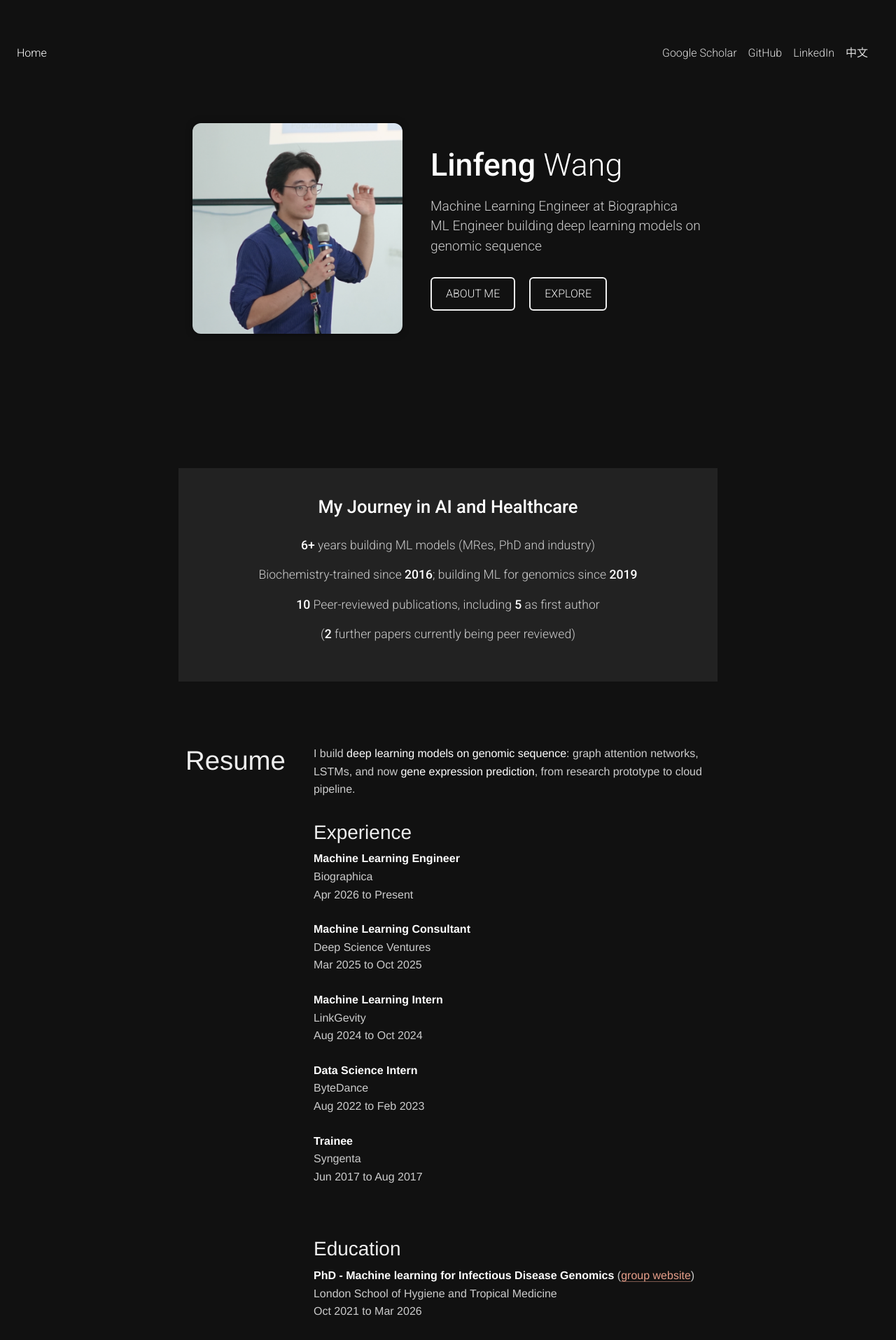
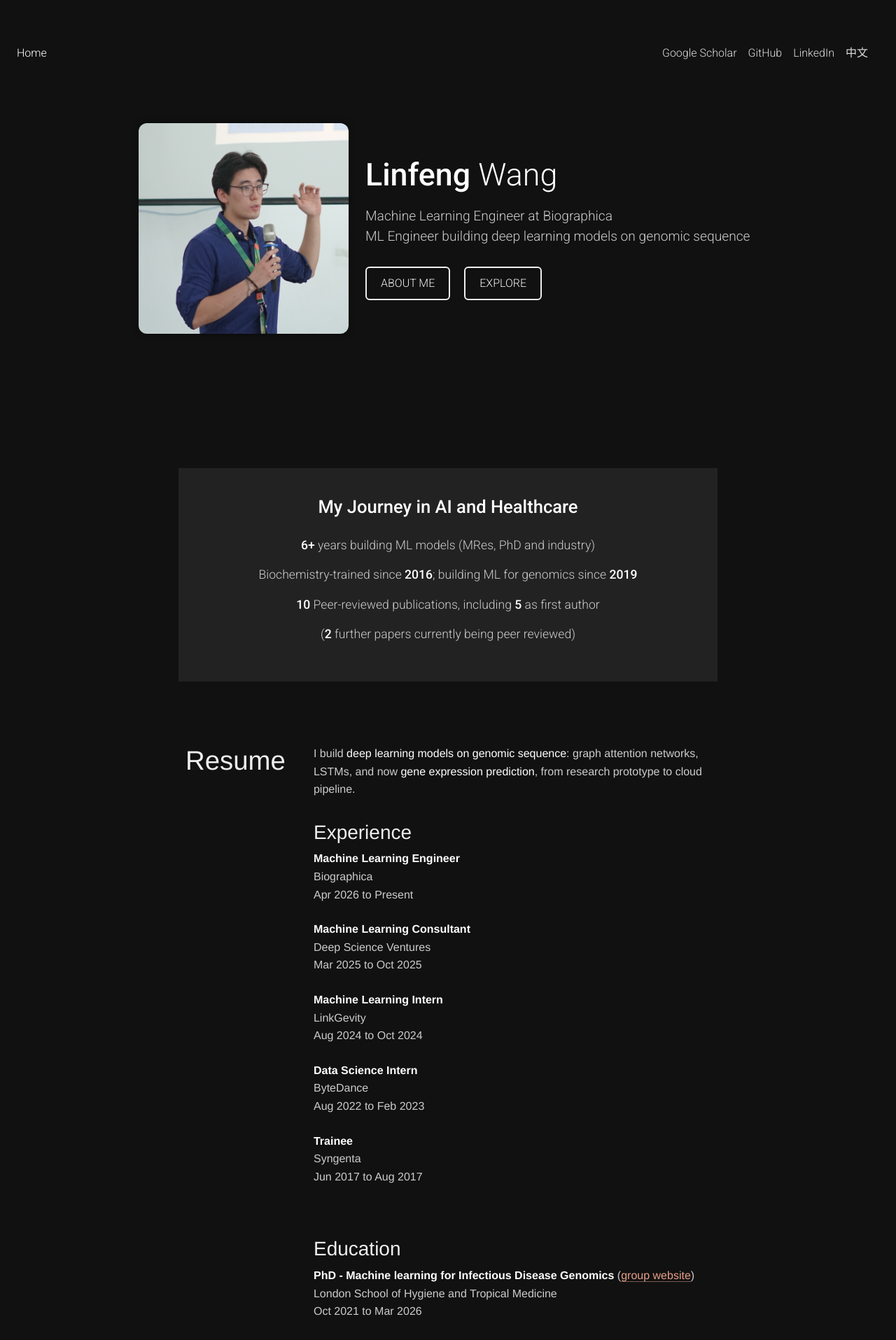
Before and after one commit to linfeng-wang/linfeng-wang.github.io, a Jekyll site: the page built from _pages/about.md, in a window 1280 px wide. Shown: the top 1915 px of the page at 70% size. Built offline with Jekyll 4.4.1, drawn with Linux system fonts in a browser that asks for light colours; comment, search, counter and statistics services are not loaded; a style sheet for code colours, icons or effects is not loaded.

Commit message:
Widen the hero band and tighten the portrait-to-text gap
The hero now breaks out of the 800px content column into a wider band
(full-bleed, padded back in so its content stops at 1040px) and the gap
between portrait and text drops from 40px to 24px. The tagline fits on
one line, and the block sits closer to the page edges.

Below 768px the hero stacks and centres exactly as before.

Co-Authored-By: Claude Opus 5 (1M context) <noreply@anthropic.com>

```diff
--- a/_layouts/about.html
+++ b/_layouts/about.html
@@ -99,14 +99,22 @@ layout: default
   }
 
   /* The site container caps page content at 800px (site.max_width), so the
-     300px portrait and the 500px text block could not fit on one row and
-     wrapped into a stack. From tablet up, hold them on a single row and let
-     the text take whatever width is left, so it sits to the RIGHT of the
-     portrait instead of underneath it. */
+     300px portrait and the text block could not fit on one row and wrapped
+     into a stack. From tablet up the hero breaks out of that column into a
+     wider band: full-bleed, then padded back in so its content stops at
+     1040px. That puts the name, role, tagline and buttons to the RIGHT of
+     the portrait with room to breathe. Below 768px it stacks and centres
+     exactly as before. */
   @media (min-width: 768px) {
     .about-container {
       flex-wrap: nowrap;
       align-items: center;
+      gap: 24px;
+      max-width: none;
+      margin-left: calc(50% - 50vw);
+      margin-right: calc(50% - 50vw);
+      padding-left: max(20px, calc(50vw - 520px));
+      padding-right: max(20px, calc(50vw - 520px));
     }
 
     .profile-image {
@@ -116,6 +124,7 @@ layout: default
     .about-text {
       flex: 1 1 auto;
       min-width: 0;
+      max-width: 560px;
     }
   }
   .summary-wrapper {
```
